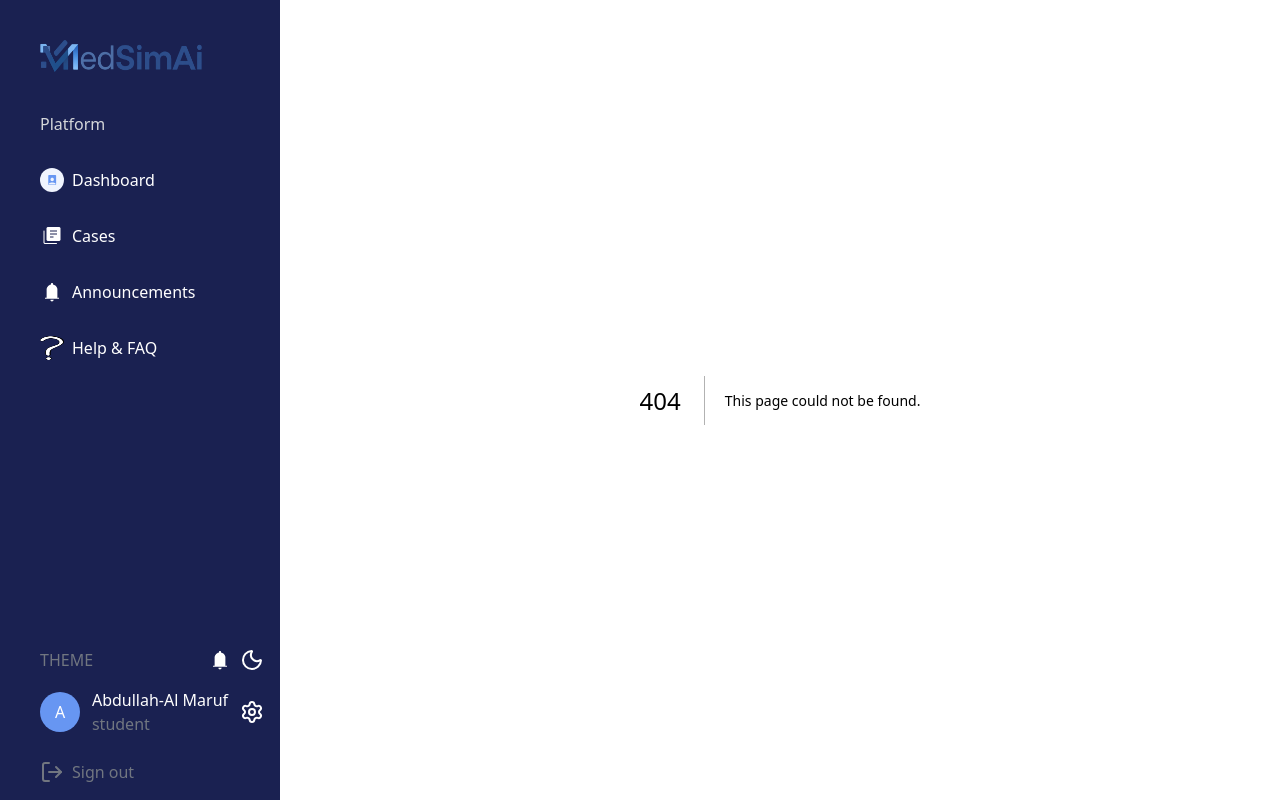
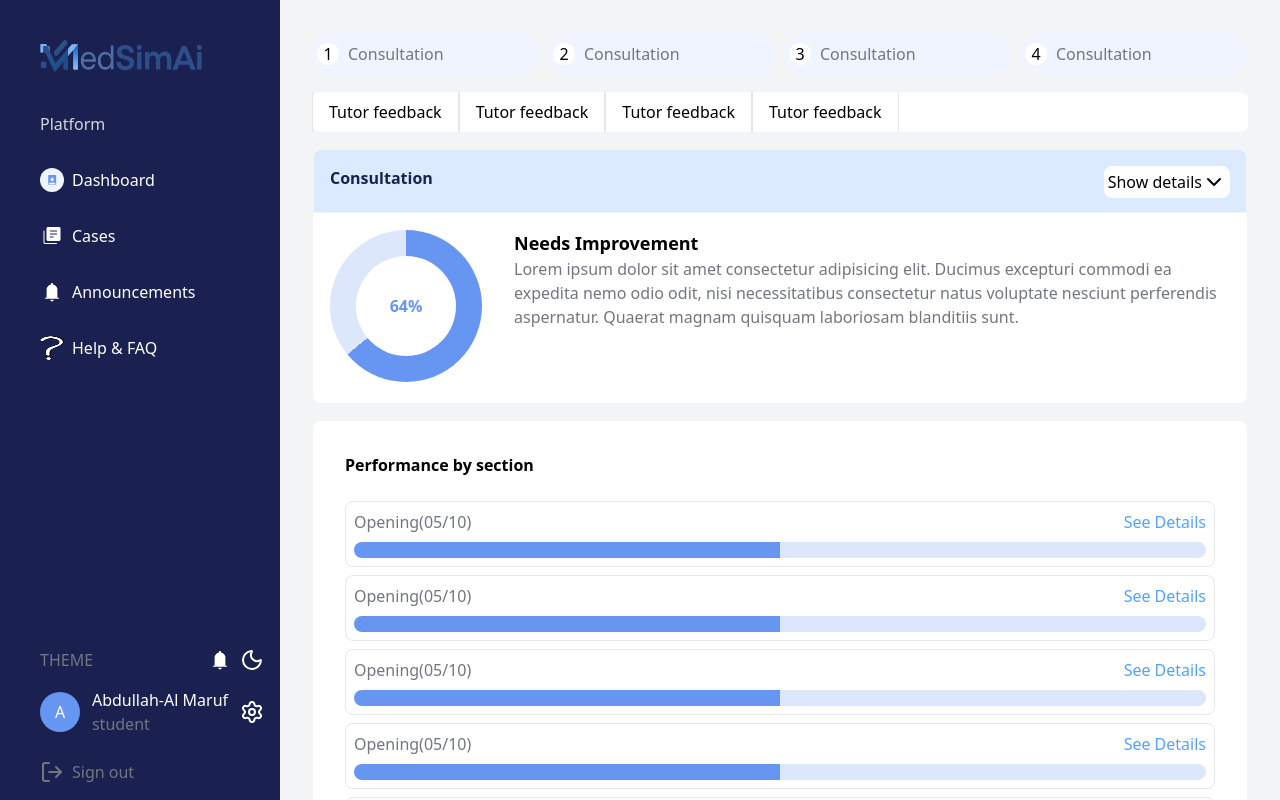
Before and after one commit to Rejoan2020/MedSimAi, a Next.js app: page /cases/1/feedback in a window 1280 px wide. Before the commit this address had no page. Built offline with nearby package versions, Linux system fonts and the light colour scheme.

Commit message:
feat/ feedback page added

```diff
--- a/app/cases/[id]/active-session/components/Header.jsx
+++ b/app/cases/[id]/active-session/components/Header.jsx
@@ -3,7 +3,7 @@ import React from 'react'
 
 export default function Header() {
     return (
-        <div className='flex justify-between max-w-300 w-full gap-4'>
+        <div className='flex justify-between max-w-350 w-full gap-4'>
             <div className='flex justify-between gap-2 cursor-pointer min-w-54 p-2'>
                 <ArrowLeft className='w-6 h-6'/>
                 <div>Nutrition Support (SS1)</div>
--- a/app/cases/[id]/active-session/page.js
+++ b/app/cases/[id]/active-session/page.js
@@ -6,7 +6,7 @@ export default function page() {
     return (
         <div className='w-full flex flex-col items-center p-8 gap-4'>
             <Header />
-            <div className='flex w-full max-w-300'>
+            <div className='flex w-full max-w-350'>
                 <Note />
                 <div className='border mt-4 ml-4 w-full min-w-100 rounded-lg border-gray-200'>
                     <div className='flex justify-center items-center h-full'>Simulated AI patient</div>
--- /dev/null
+++ b/app/cases/[id]/feedback/components/Block.jsx
@@ -0,0 +1,27 @@
+import ResponsiveCircle from '@/components/ResponsiveCircle'
+import { ChevronDown } from 'lucide-react'
+import React from 'react'
+
+export default function Block({percentage}) {
+    return (
+        <div className='flex flex-col gap-8 w-full bg-blue-100 h-16 items-center p-4 border border-gray-100 rounded-t-lg'>
+            <div className='w-full flex justify-between'>
+                <div className='text-deep-blue font-bold'>Consultation</div>
+                <div className='flex p-1 rounded-lg bg-white border-0'>
+                    <div>Show details</div>
+                    <ChevronDown />
+                </div>
+            </div>
+
+            <div className='w-full flex gap-8'>
+                <div>
+                    <ResponsiveCircle percentage={percentage} />
+                </div>
+                <div>
+                    <div className='text-[18px] font-semibold'>Needs Improvement</div>
+                    <div className='text-Secondary-Text'>Lorem ipsum dolor sit amet consectetur adipisicing elit. Ducimus excepturi commodi ea expedita nemo odio odit, nisi necessitatibus consectetur natus voluptate nesciunt perferendis aspernatur. Quaerat magnam quisquam laboriosam blanditiis sunt.</div>
+                </div>
+            </div>
+        </div>
+    )
+}
--- /dev/null
+++ b/app/cases/[id]/feedback/components/Tab.jsx
@@ -0,0 +1,10 @@
+import React from 'react'
+
+export default function Tab({number, title}) {
+  return (
+    <div className='bg-brand-primary flex items-center gap-2 p-1 h-11 rounded-full w-full max-w-350'>
+        <div className='border border-brand-primary h-6 w-6 flex justify-center items-center rounded-full bg-white'>{number}</div>
+        <div className='text-Secondary-Text'>{title}</div>
+    </div>
+  )
+}
--- /dev/null
+++ b/app/cases/[id]/feedback/page.js
@@ -0,0 +1,81 @@
+import React from 'react'
+import Tab from './components/Tab'
+import Block from './components/Block'
+import PerformanceIndicator from '@/components/PerformanceIndicator'
+import { Check, CircleAlert, FileExclamationPoint } from 'lucide-react'
+
+export default function page() {
+    return (
+        <div className='w-full flex flex-col justify-center items-center min-h-screen p-8 gap-4 bg-gray-100 min-w-200'>
+            <div className='flex gap-2 w-full max-w-350'>
+                {Array.from({ length: 4 }, (val, idx) => <Tab key={idx} number={idx + 1} title={'Consultation'} />)}
+            </div>
+            <div className='flex w-full max-w-350 bg-white rounded-lg'>
+                {Array.from({ length: 4 }, (val, idx) => <div key={idx} className='border-x border-gray-200 px-4 flex justify-center p-2'>Tutor feedback</div>)}
+            </div>
+            {/* <div className='flex w-full max-w-350 bg-white min-h-screen p-4'>
+                Lorem ipsum dolor sit amet consectetur adipisicing elit. Quam explicabo minus excepturi atque voluptatem dolor ea vitae esse consequatur? Dolorem corporis voluptatum deserunt impedit officiis libero ipsa rem ut laboriosam.
+            </div> */}
+            <div className='flex flex-col w-full max-w-350 bg-white min-h-64 border border-gray-100 rounded-lg'>
+                <Block percentage={64} />
+            </div>
+
+            <div className='flex flex-col w-full max-w-350 bg-white min-h-64 border border-gray-100 rounded-lg p-8'>
+                <div className='pb-6 font-semibold'>
+                    Performance by section
+                </div>
+                <div className='grid 2xl:grid-cols-2 gap-2'>
+                    {Array.from({ length: 8 }, (val, idx) => <div key={idx} className='border p-2 rounded-lg border-gray-200'>
+                        <div className='text-Secondary-Text pb-2 flex justify-between'>
+                            <div>Opening(05/10)</div>
+                            <div className='text-blue-400'>See Details</div>
+                        </div>
+                        <PerformanceIndicator score={5} />
+                    </div>)}
+                </div>
+
+            </div>
+            <div className='flex flex-col w-full max-w-350 bg-white min-h-64 border border-gray-100 rounded-lg p-8'>
+
+                <div className='grid grid-cols-2'>
+                    <div>
+                        <div className='font-semibold pb-4'>
+                            Key Strength
+                        </div>
+                        {Array.from({ length: 3 }, (val, idx) => <div className='flex gap-2'>
+                            <Check color='green' className='w-6 h-6' />
+                            <div className='text-Secondary-Text'>Lorem ipsum dolor sit amet consectetur adipisicing elit. Quam explicabo minus excepturi atque voluptatem dolor ea vitae esse consequatur? </div>
+                        </div>)}
+                    </div>
+                    <div>
+                        <div className='font-semibold pb-4'>
+                            Areas to improve
+                        </div>
+                        {Array.from({ length: 3 }, (val, idx) => <div className='flex gap-2'>
+                            <CircleAlert color='red' className='w-6 h-6' />
+                            <div className='text-Secondary-Text'>Lorem ipsum dolor sit amet consectetur adipisicing elit. Quam explicabo minus excepturi atque voluptatem dolor ea vitae esse consequatur? </div>
+                        </div>)}
+                    </div>
+                </div>
+            </div>
+
+            <div className='flex flex-col w-full max-w-350 bg-white min-h-64 border border-gray-100 rounded-lg p-8'>
+                <div className='font-bold pb-4'>Recommendations</div>
+                <div className='flex flex-col gap-4'>
+                    {Array.from({ length: 3 }, (val, idx) => <div key={idx} className='border flex p-2 gap-2 border-gray-200 rounded-lg'>
+                        <div className='border-0 w-6 h-6 flex justify-center bg-blue-500/50 items-center rounded-full'> {idx+1}</div>
+                        <div className='text-Secondary-Text '>Lorem ipsum dolor sit amet consectetur adipisicing elit.</div>
+                    </div>)}
+                </div>
+            </div>
+
+
+            <div className='flex flex-col w-full max-w-350 bg-white min-h-64 border border-gray-100 rounded-lg'>
+                <Block percentage={12} />
+            </div>
+            <div className='flex flex-col w-full max-w-350 bg-white min-h-64 border border-gray-100 rounded-lg'>
+                <Block percentage={88} />
+            </div>
+        </div>
+    )
+}
--- a/app/cases/[id]/page.js
+++ b/app/cases/[id]/page.js
@@ -8,14 +8,13 @@ export default async function Page({ params }) {
   const { id } = await params;
 
   return (
-    <div className="min-h-screen text-black flex flex-col justify-center w-full p-8 gap-6 min-w-200 w-full">
-
-      <div className='flex justify-between'>
+    <div className="min-h-screen text-black flex flex-col justify-center items-center p-8 gap-6 min-w-200 w-full">
+      <div className='flex justify-between max-w-350 w-full'>
         <div className='flex'>
           <Image height={100} width={200} alt='person' src={'/cases/person.png'}
             className='h-30 w-36'
           />
-          <div className="px-4 p-2 flex flex-col gap-2 max-w-300 min-w-100">
+          <div className="px-4 p-2 flex flex-col gap-2 max-w-350 min-w-100">
             <h1 className="text-xl font-semibold">
               Shortness of Breath
             </h1>
@@ -35,8 +34,7 @@ export default async function Page({ params }) {
 
       </div>
 
-
-      <div className='flex flex-col gap-4 justify-between border border-gray-200 rounded-lg m-2 p-8'>
+      <div className='flex flex-col gap-4 justify-between border border-gray-200 rounded-lg m-2 p-8 max-w-350'>
         <h1 className="text-xl font-semibold text-blue-800">
           Clinical Scenario
         </h1>
@@ -44,7 +42,8 @@ export default async function Page({ params }) {
           Lorem Ipsum is simply dummy text of the printing and typesetting industry. Lorem Ipsum has been the industry's standard dummy text ever since 1966, when designers at Letraset and James Mosley, the librarian at St Bride Printing Library in London, took a 1914 Cicero translation and scrambled it to make dummy text for Letraset's Body Type sheets.
         </div>
       </div>
-      <div className="grid h-[calc(100vh-10rem)] grid-cols-2 gap-6 p-6 w-full">
+
+      <div className="grid h-[calc(100vh-10rem)] grid-cols-2 gap-6 p-6 w-full max-w-350">
 
         <div className="min-h-0 overflow-hidden w-full">
           <PDFReader file="/cases/cardio-report.pdf" />
@@ -141,6 +140,7 @@ export default async function Page({ params }) {
 
       </div>
 
+      <div className='w-full max-w-350'>
         <div className="w-100 m-6 border border-gray-200 p-4 rounded-lg">
           <div className='flex justify-between text-blue-800 border-b border-gray-200 pb-4 mb-4'>
             <div>Consultation Plan</div>
@@ -157,6 +157,7 @@ export default async function Page({ params }) {
           <button className='border border-gray-200 p-2 rounded-lg w-full bg-light-blue text-white'>Save</button>
 
         </div>
+      </div>
 
     </div>
   )
--- a/app/cases/components/Cases.jsx
+++ b/app/cases/components/Cases.jsx
@@ -66,7 +66,7 @@ export default function Cases() {
     ];
     return (
         <div className='w-full min-w-150 flex flex-col items-center p-8 gap-6'>
-            <div className='flex justify-between w-full max-w-300'>
+            <div className='flex justify-between w-full max-w-350'>
                 <div>
                     <div className='font-bold text-[24px]'>Clinical Cases</div>
                     <div className='text-Secondary-Text'>XYZ College of Medicine</div>
@@ -76,15 +76,15 @@ export default function Cases() {
                     <div className='text-Secondary-Text'>Cases available</div>
                 </div>
             </div>
-            <div className='flex w-full max-w-300 gap-2'>
+            <div className='flex w-full max-w-350 gap-2'>
                 <Search keyword={keyword} setKeyword={setKeyword} />
                 <Filter isModalOpen={isModalOpen} setIsModalOpen={setIsModalOpen} />
             </div>
             {isModalOpen && <Modal />}
-            <div className='flex w-full max-w-300 gap-2'>
+            <div className='flex w-full max-w-350 gap-2'>
                 {levels.map((lvl, index) => <Levels key={index} title={lvl} />)}
             </div>
-            <div className='grid grid-cols-1 2xl:grid-cols-2 w-full max-w-300 gap-8'>
+            <div className='grid grid-cols-1 2xl:grid-cols-2 w-full max-w-350 gap-8'>
                 {cases.map((item) => (
                     <CaseCard
                         key={item.id}
--- a/app/cases/components/Modal.jsx
+++ b/app/cases/components/Modal.jsx
@@ -20,8 +20,8 @@ export default function Modal() {
     }
   ]
   return (
-    <div className='w-full max-w-300 border p-4 rounded-lg'>
-      <div className='w-full max-w-300'>
+    <div className='w-full max-w-350 border p-4 rounded-lg'>
+      <div className='w-full max-w-350'>
         <div className='font-bold'>Filter Cases</div>
       </div>
       <div className='flex justify-between gap-2'>
--- a/app/dashboard/components/Dashboard.jsx
+++ b/app/dashboard/components/Dashboard.jsx
@@ -44,10 +44,10 @@ export default function Dashboard() {
     return (
         <div className='w-full m-8 flex flex-col items-center gap-8'>
             <Welcome />
-            <div className='grid grid-cols md:grid-cols-2 xl:grid-cols-3 justify-between w-full max-w-300 '>
+            <div className='grid grid-cols md:grid-cols-2 xl:grid-cols-3 justify-between w-full max-w-350 '>
                 {cards.map((card, index) => <Card key={index} title={card.title} number={card.number} icon={card.icon} />)}
             </div>
-            <div className='flex flex-col gap-2 border p-8 w-full max-w-300 rounded-lg border-brand-secondary hover:border-brand-primary'>
+            <div className='flex flex-col gap-2 border p-8 w-full max-w-350 rounded-lg border-brand-secondary hover:border-brand-primary'>
                 <div className='flex gap-2 items-center pb-4'>
                     <TargetIcon />
                     <div className='font-bold text-[24px]'>Recommended next cases</div>
@@ -55,7 +55,7 @@ export default function Dashboard() {
 
                 {cases.map((cs, index) => <CaseCard key={index} title={cs.title} type={cs.type} level={cs.level} />)}
             </div>
-            <div className='flex flex-col gap-2 border p-8 w-full max-w-300 rounded-lg border-brand-secondary hover:border-brand-primary'>
+            <div className='flex flex-col gap-2 border p-8 w-full max-w-350 rounded-lg border-brand-secondary hover:border-brand-primary'>
                 <div className='flex gap-2 items-center pb-4 justify-between'>
                     <div className='flex gap-2 items-center'>
                         <LucideBookMarked />
--- a/app/dashboard/components/RecentResults.jsx
+++ b/app/dashboard/components/RecentResults.jsx
@@ -24,7 +24,7 @@ export default function RecentResults() {
         }
     ]
     return (
-        <div className='flex flex-col gap-2 border p-8 w-full max-w-300 rounded-lg border-brand-secondary hover:border-brand-primary'>
+        <div className='flex flex-col gap-2 border p-8 w-full max-w-350 rounded-lg border-brand-secondary hover:border-brand-primary'>
             <div className='flex gap-1 items-center font-bold text-[24px]'>
                 <Sheet />
                 <div>Recent Results</div>
--- a/app/dashboard/components/Welcome.jsx
+++ b/app/dashboard/components/Welcome.jsx
@@ -2,7 +2,7 @@ import React from 'react'
 
 export default function Welcome() {
   return (
-    <div className='bg-[linear-gradient(to_right,#FFFDFC,#F8FDFF,#F7FAFF)] p-8 border-1 border-[#F0F4FE] rounded-xl w-full max-w-300'>
+    <div className='bg-[linear-gradient(to_right,#FFFDFC,#F8FDFF,#F7FAFF)] p-8 border-1 border-[#F0F4FE] rounded-xl w-full max-w-350'>
       <div className='text-deep-blue font-medium'>Student Dashboard</div>
       <div className='text-light-blue text-[32px] font-bold'>Welcome back, Maruf</div>
       <div className='text-Secondary-Text'>Continue mastering clinical reasoning</div>
--- a/components/PerformanceIndicator.jsx
+++ b/components/PerformanceIndicator.jsx
@@ -3,7 +3,7 @@ import React from 'react'
 export default function PerformanceIndicator({ score }) {
   const percentage = score * 10;
   return (
-    <div className='border-0 w-152 h-4 rounded-lg'
+    <div className='border-0 max-w-240 h-4 rounded-lg'
       style={{
         background: `linear-gradient(
           to right,
```
Lines whose indentation alone changed are shown as unchanged.
